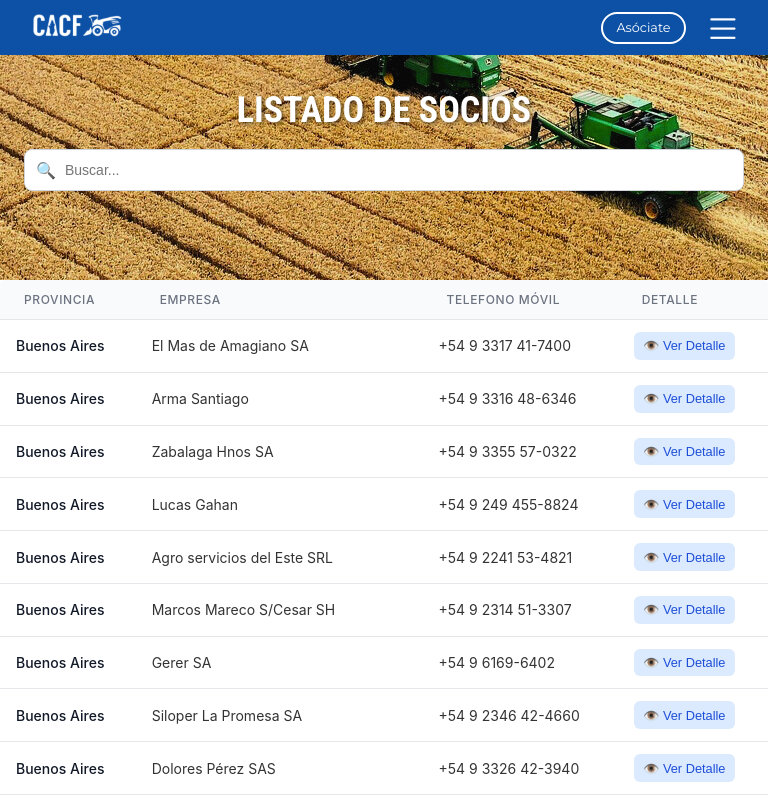
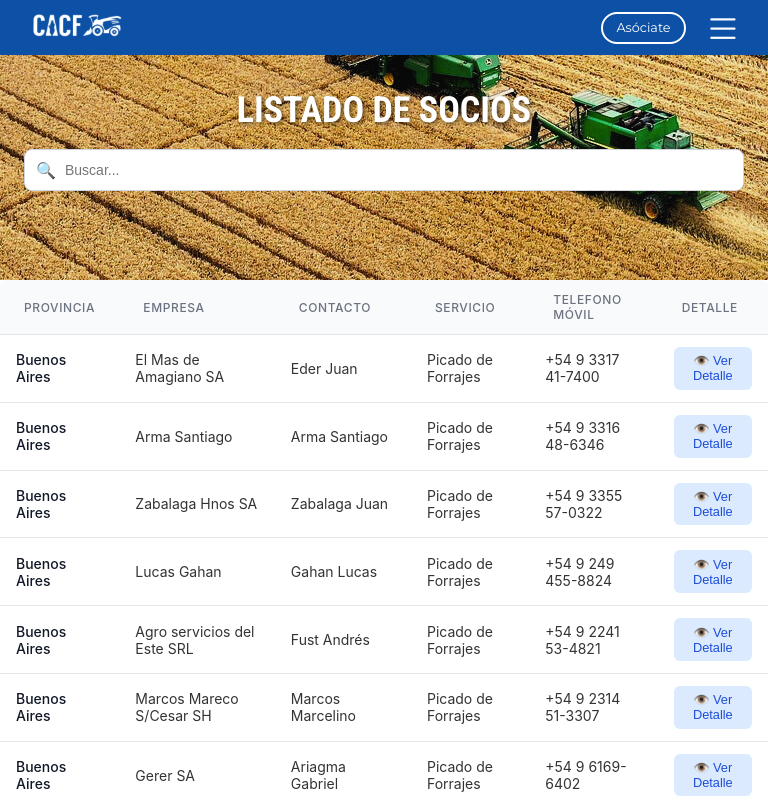
Before and after one commit to clau-devSpace/contratistas-forrajeros, a React app: page /socios in a window 768 px wide. Shown: the top 800 px of the page. Built offline with nearby package versions, Linux system fonts and the light colour scheme; the HTML template or start-up script is replaced by a standard one; a web font is replaced by a local one.

Commit message:
open-menu

```diff
--- a/src/components/menu.css
+++ b/src/components/menu.css
@@ -619,7 +619,7 @@ nav .menu-toggle {
     }
 
     .menu-icon-open {
-        padding-bottom: 8px;
+        /*padding-bottom: 6px;*/
     }
 
     .main-menu {
--- a/src/pages/socios.css
+++ b/src/pages/socios.css
@@ -361,11 +361,8 @@
 
   /* Ocultar columnas en tablets pequeñas */
   .table-header th:nth-child(2), /* Contacto */
-  .table-header th:nth-child(4), /* Provincia */
-  .table-header th:nth-child(5), /* Servicio */
-  .table-row td:nth-child(2),    /* Contacto */
-  .table-row td:nth-child(4),    /* Provincia */
-  .table-row td:nth-child(5) {   /* Servicio */
+  .table-row td:nth-child(2)   /* Contacto */
+  {   /* Servicio */
     display: none;
   }
 
```
